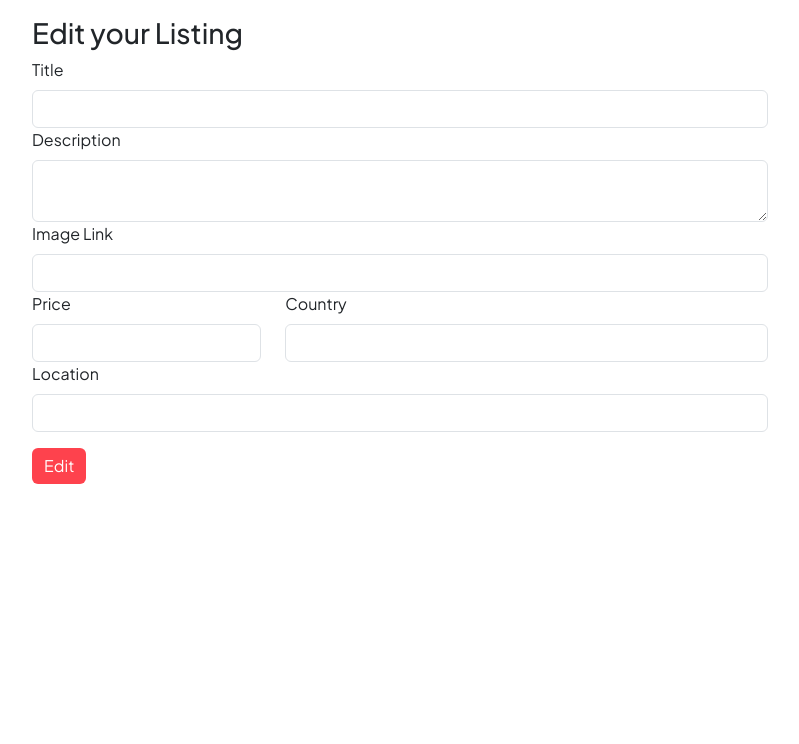
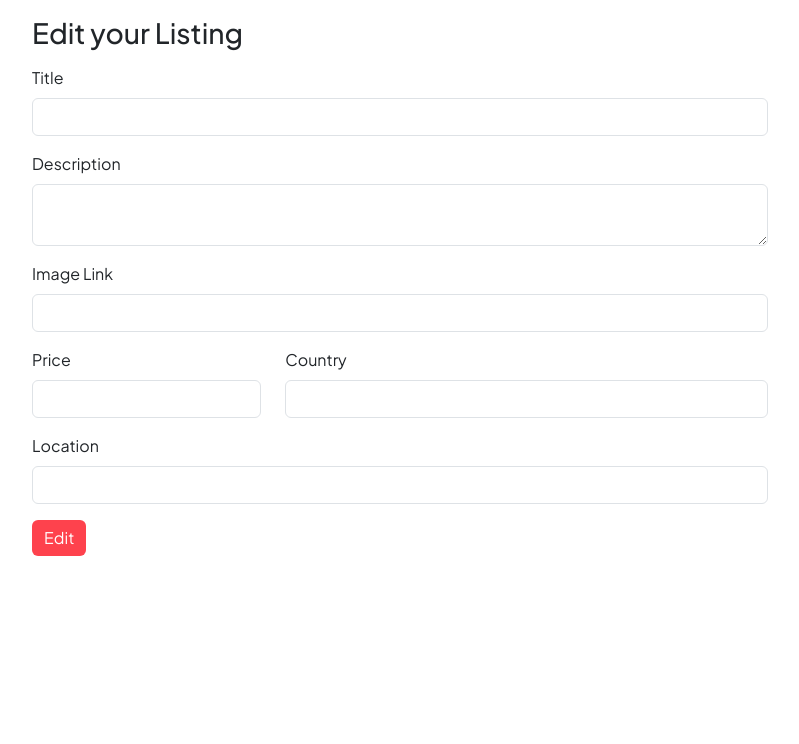
Before and after one commit to rashid-alii/wanderlust, a Node server app: template views/listings/edit.ejs in a window 1280 px wide. Shown: the part 80-824 px from the top of the page, without its empty margins (240-1039 px from the left). Run offline with Node 20, Linux system fonts and the light colour scheme; the template is opened without the code that fills it, so the values that code supplies are empty; some libraries are stand-ins or nearby versions.

Commit message:
Update edit.ejs

```diff
--- a/views/listings/edit.ejs
+++ b/views/listings/edit.ejs
@@ -4,7 +4,7 @@
 
       <h3>Edit your Listing</h3>
       <form method="POST" action="/listings/<%= listing._id %>?_method=PUT" novalidate class="needs-validation">
-        <div class="md-3">
+        <div class="mt-3">
           <label for="title" class="form-label">Title</label>
           <input name="listing[title]" value="<%= listing.title %>" type="text" class="form-control" required />
           <div class="valid-feedback">
@@ -12,7 +12,7 @@
         </div>
         </div>
 
-        <div class="md-3">
+        <div class="mt-3">
           <label for="description" class="form-label">Description</label>
           <textarea name="listing[description]" class="form-control" required><%= listing.description %> </textarea>
           <div class="invalid-feedback">
@@ -20,7 +20,7 @@
         </div>
         </div>
 
-        <div class="md-3">
+        <div class="mt-3">
           <label for="image" class="form-label">Image Link</label>
           <input name="listing[image][url]" value="<%= listing.image.url %>" type="text" class="form-control" required />
           <div class="invalid-feedback">
@@ -29,7 +29,7 @@
         </div>
 
         <div class="row">
-          <div class="md-3 col-md-4">
+          <div class="mt-3 col-md-4">
             <label for="price" class="form-label">Price</label>
             <input name="listing[price]" value="<%= listing.price %>" type="number" class="form-control" required />
             <div class="invalid-feedback">
@@ -37,7 +37,7 @@
           </div>
           </div>
 
-          <div class="md-3 col-md-8">
+          <div class="mt-3 col-md-8">
             <label for="country" class="form-label">Country</label>
             <input name="listing[country]" value="<%= listing.country %>" type="text" class="form-control" required />
             <div class="invalid-feedback">
@@ -46,7 +46,7 @@
           </div>
         </div>
 
-        <div class="md-3">
+        <div class="mt-3">
           <label for="location" class="form-label">Location</label>
           <input name="listing[location]" value="<%= listing.location %>" type="text" class="form-control" required />
           <div class="invalid-feedback">
@@ -60,4 +60,3 @@
 
     </div>
   </div>
-  <script src="/JS/script.js"></script>
```
